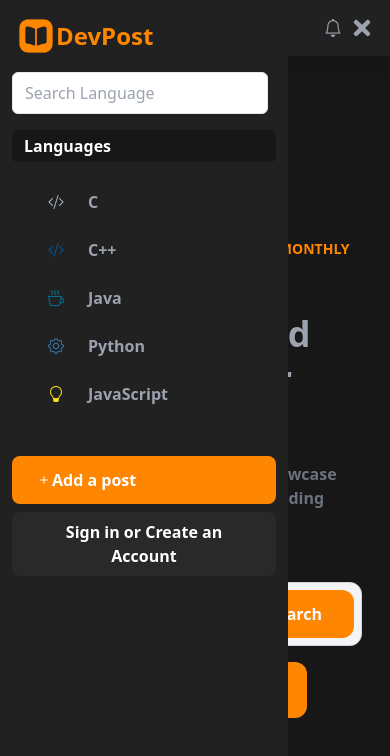
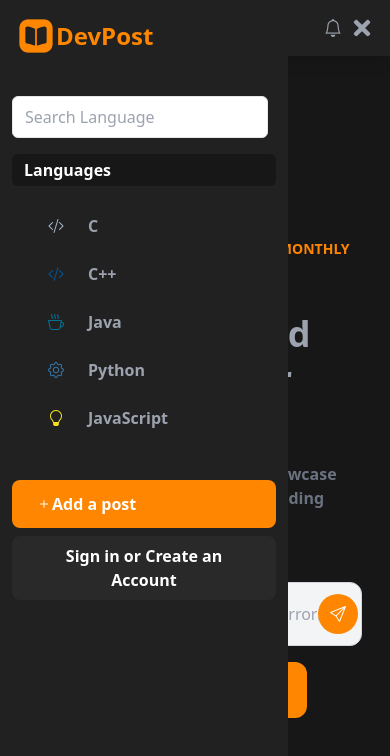
Before and after one commit to GideonJulian/DevPost, a React (Vite) app: page / in a window 390 px wide. Both pictures are taken after a click on the button 362 px from the left and 28 px from the top of the page. Shown: the top 756 px of the page. Built offline with nearby package versions, Linux system fonts and the light colour scheme.

Commit message:
search btn update

```diff
--- a/src/components/HomeComponents/Sidebar.jsx
+++ b/src/components/HomeComponents/Sidebar.jsx
@@ -19,7 +19,7 @@ const Sidebar = ({ isOpen, onClick }) => {
       }`}
     >
       <div
-        className={`p-4 flex items-center justify-between gap-1 ${
+        className={`p-4 pb-10 flex items-center justify-between gap-1 ${
           isOpen ? "" : "hidden"
         }`}
       >
@@ -62,6 +62,7 @@ const Sidebar = ({ isOpen, onClick }) => {
                 </div>
               ))}
             </ul>
+            {/* Buttons moved to the bottom */}
             <div className="mt-7">
               <button className="px-6 py-3 flex items-center font-semibold bg-logo-color text-white rounded-lg w-full">
                 <i class="bi bi-plus"></i>
--- a/src/pages/Home.jsx
+++ b/src/pages/Home.jsx
@@ -74,8 +74,9 @@ const Home = () => {
               onChange={(e) => setSearchQuery(e.target.value)}
               className="block px-6 pl-16 bg-gray-100 text-gray-700 font-normal text-base py-3 h-16 rounded-xl w-full border border-gray-300 focus:outline-none focus:ring-2 focus:ring-green-400"
             />
-            <button className="absolute right-2 top-1/2 transform -translate-y-1/2 px-8 py-3 rounded-xl font-semibold bg-logo-color text-white hover:bg-green-500">
-              Search
+            <button className="absolute right-1 md:right-2 top-1/2 transform -translate-y-1/2 md:px-8 md:py-3 px-3 py-2 rounded-full md:rounded-xl font-semibold bg-logo-color text-white   flex items-center justify-center">
+              <span className="hidden md:block">Search</span>
+              <i className="bi bi-send block md:hidden"></i>
             </button>
           </div>
           <button className="bg-logo-color px-6 py-4 rounded-xl flex items-center gap-2 text-white mt-4 font-semibold">
```
